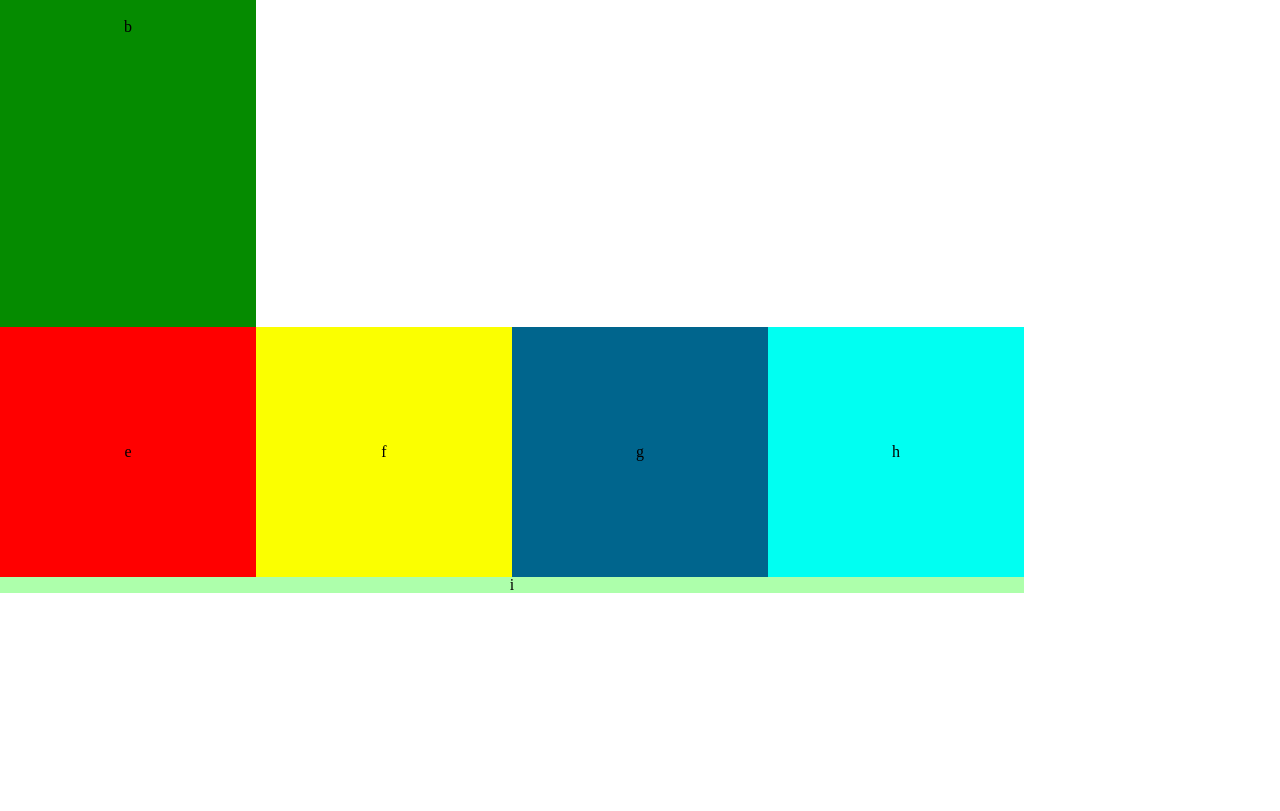
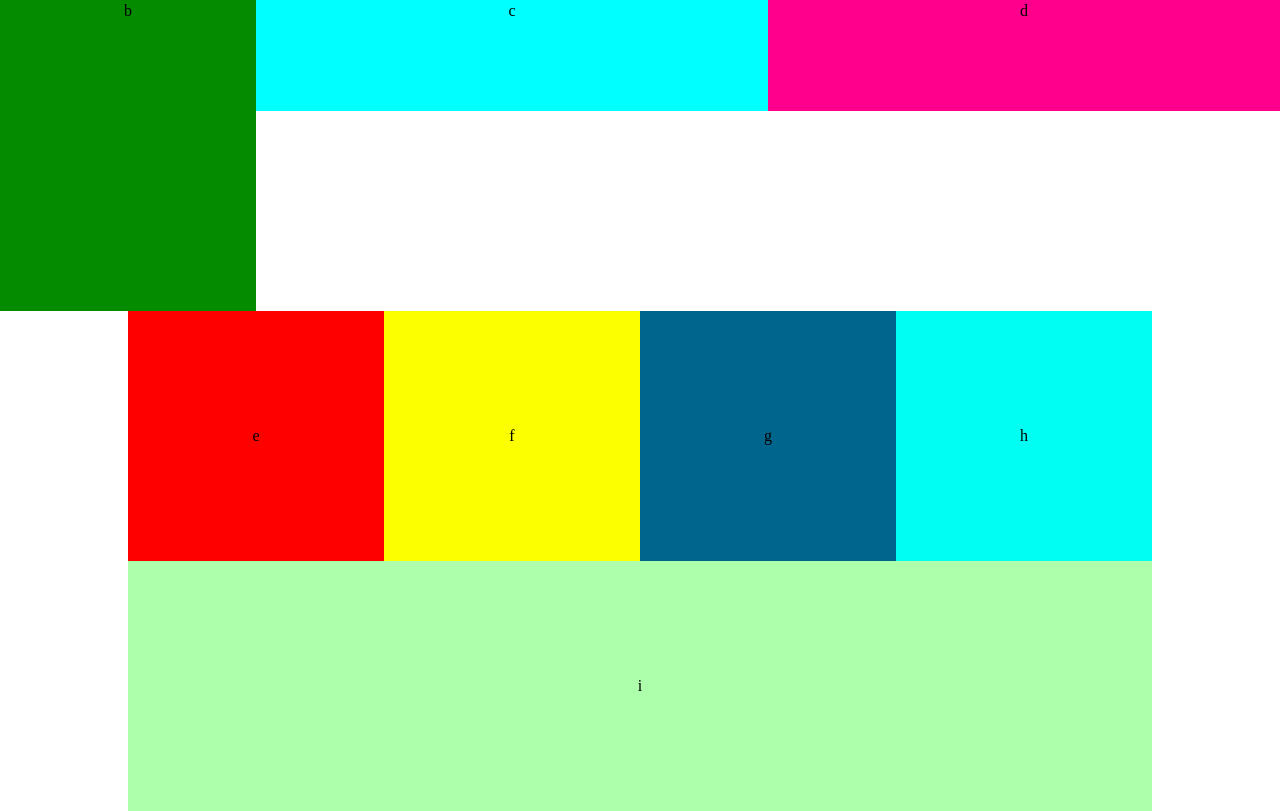
Before and after one commit to Musab-Al-omari/lab-01, a plain HTML site: page index.html in a window 1280 px wide. Shown: the part 389-1200 px from the top of the page. Before the commit the page ends 982 px from the top, so only its background shows below. Drawn offline with Linux system fonts and the light colour scheme.

Commit message:
what the f

```diff
--- a/css/base.css
+++ b/css/base.css
@@ -1,6 +1,9 @@
 
 *{
     box-sizing: border-box;
+}
+body{
+    width: 100%;
 }
 section{
     height: 100%;
--- a/css/layout.css
+++ b/css/layout.css
@@ -1,11 +1,3 @@
-section{
-
-        display: flex;
-        width: 100%;
-        flex-flow: row wrap;
-
-
-}
 
 p {
     text-align: center;
@@ -15,7 +7,7 @@ p {
 
 /* tablet look */
 
-@media  (min-width:768px ) and (max-width : 960px){
+/* @media  (min-width:768px ) and (max-width : 960px){
 
 
     section {
@@ -27,14 +19,14 @@ p {
     p {
         text-align: center;
         vertical-align: middle;
-        /* line-height: 130px; */
+        line-height: 130px;
     }
 
-}
+} */
 
 
 /* desk top look */
-@media (min-width:960px)
+/* @media (min-width:960px)
 {
 
     section {
@@ -45,10 +37,10 @@ p {
     }
     p {
         text-align: center;
-        vertical-align: middle;
+        vertical-align: middle; */
         /* line-height: 130px; */
-    }
-}
+    /* }
+} */
 
 
 
--- a/css/modules.css
+++ b/css/modules.css
@@ -1,12 +1,12 @@
 section {
+
+    display: flex;
     width: 100%;
-    /* background-color: darkorchid; */
-    /* flex-direction: column; */
 }
 
 div {
+    flex-wrap: wrap;
     display: flex;
-    background-color: darkgreen;
     align-items: center;
     justify-content: center;
 }
@@ -77,18 +77,7 @@ div {
 /* desk top look */
 
 @media (min-width:960px) {
-    section {
-        display: flex;
-        width: 100%;
-        flex-wrap: wrap;
 
-    }
-    div {
-        display: flex;
-        background-color: darkgreen;
-        align-items: center;
-        justify-content: center;
-    }
     #a {
         order: 1;
         width: 100%;
@@ -100,7 +89,6 @@ div {
         width: 20%;
         height: 600px;
         background-color: rgb(5, 139, 0);
-        flex: 1 0 0;
     }
     #c {
         order: 3;
@@ -115,14 +103,13 @@ div {
         background-color: rgb(255, 0, 140);
     }
     #e {
-        flex-wrap: wrap;
         order: 5;
         width: 20%;
         height: 250px;
         background-color: rgb(255, 0, 0);
     }
     #f {
-        order: 6;
+        order:6;
         width: 20%;
         height: 250px;
         background-color: rgb(251, 255, 0);
@@ -140,9 +127,9 @@ div {
         background-color: rgb(0, 255, 242);
     }
     #i {
-        order: 8;
+        order: 9;
         width: 80%;
-        height: 25%;
+        height: 250px;
         background-color: rgba(9, 255, 0, 0.329);
     }
 }
@@ -185,7 +172,7 @@ div {
 
 /* tablet view */
 
-@media(min-width: 481px) {}
+/* @media(min-width: 481px) {} */
 
 /* header p {
     float: left;
--- a/index.html
+++ b/index.html
@@ -11,11 +11,11 @@
 
 <body>
     <header>
-        <h1>CSS Flexbox </h1>
+        <!-- <h1>CSS Flexbox </h1> -->
         <!-- <p>desktop:768px-960px </p>
         <p>mobile: 480px-767px </p> -->
     </header>
-    <section id="conainer">
+    <div id="conainer">
         <div id="a"><p id="aa">a</p>
         </div>
         <div id="b"><p id="bb">b</p>
@@ -34,7 +34,7 @@
         </div>
         <div id="i"><p id="ii">i</p>
         </div>
-    </section>
+    </div>
 
 
 </body>
```
